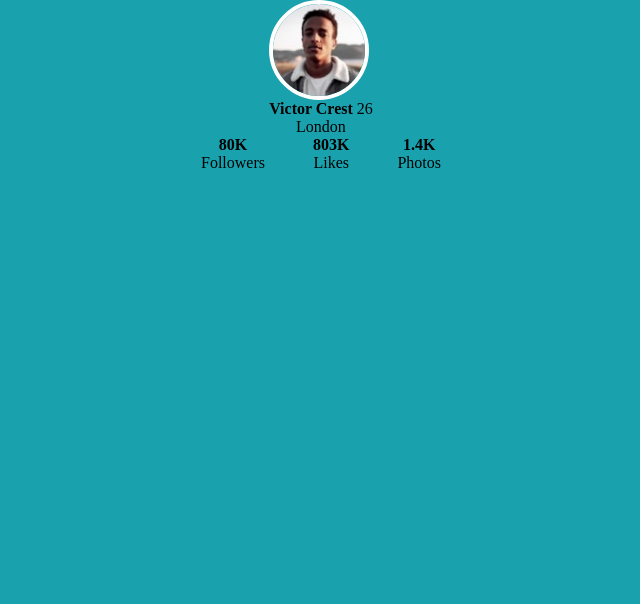
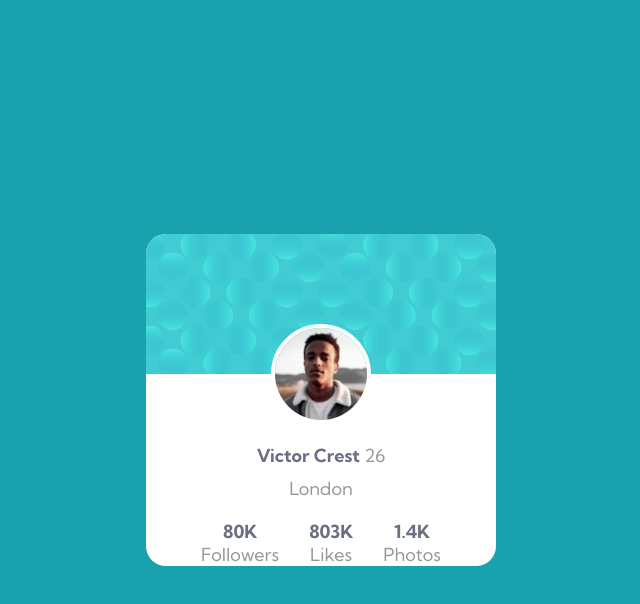
Before and after one commit to danilobandeira29/profile-card-component, a plain HTML site: page index.html in a window 1280 px wide. Shown: the whole page, without its empty margins (319-959 px from the left). Drawn offline with Linux system fonts and the light colour scheme.

Commit message:
feat: create card

```diff
--- a/index.html
+++ b/index.html
@@ -6,6 +6,8 @@
 
   <link rel="icon" type="image/png" sizes="32x32" href="./images/favicon-32x32.png">
   <link rel="stylesheet" href="./style.css"/>
+  <link rel="preconnect" href="https://fonts.gstatic.com">
+<link href="https://fonts.googleapis.com/css2?family=Kumbh+Sans:wght@400;700&display=swap" rel="stylesheet">
   <title>Frontend Mentor | Profile card component</title>
 
 </head>
@@ -13,6 +15,8 @@
   <main class="container">
     <div class="card-container">
       <div class="card-content">
+        <img src="images/bg-pattern-card.svg" />
+
         <div class="user-profile">
           <img src="./images/image-victor.jpg" />
 
--- a/style.css
+++ b/style.css
@@ -4,13 +4,35 @@
   box-sizing: border-box;
 }
 
+html {
+  font-size: 62.5%;
+}
+
 body {
+  width: 100vw;
+  height: 100vh;
+  display: flex;
   background: hsl(185, 75%, 39%);
+  font-family: 'Kumbh Sans', sans-serif;
+  font-size: 1.8rem;
+}
+
+strong {
+  color: hsl(227, 10%, 46%)
+}
+
+p, span {
+  color: hsl(0, 0%, 59%);
 }
 
 .container {
-  width: 100vw;
-  height: 100vh;
+  margin: auto;
+}
+
+.container .card-container {
+  display: flex;
+  justify-content: center;
+  align-content: center;
 }
 
 .container .card-container .card-content {
@@ -18,12 +40,25 @@ body {
   flex-direction: column;
   justify-items: center;
   align-items: center;
+
   text-align: center;
+  background: white;
+
+  border-radius: 2rem;
+}
+
+.container .card-container .card-content > img {
+  border-radius: 2rem 2rem 0 0;
 }
 
 .container .card-container .card-content .user-profile {
   display: flex;
   flex-direction: column;
+  margin-top: -5rem;
+
+  justify-items: center;
+  align-items: center;
+  margin-bottom: 2rem;
 }
 
 .container .card-container .card-content .user-profile img {
@@ -31,10 +66,16 @@ body {
   width: 100px;
   border-radius: 50%;
   border: 4px solid white;
+  margin-bottom: 2rem;
+}
+
+.container .card-container .card-content .user-profile div {
+  margin-bottom: 1rem;
 }
 
 .container .card-container .card-content .user-status {
   display: flex;
+
 }
 
 .container .card-container .card-content .user-status div {
```
